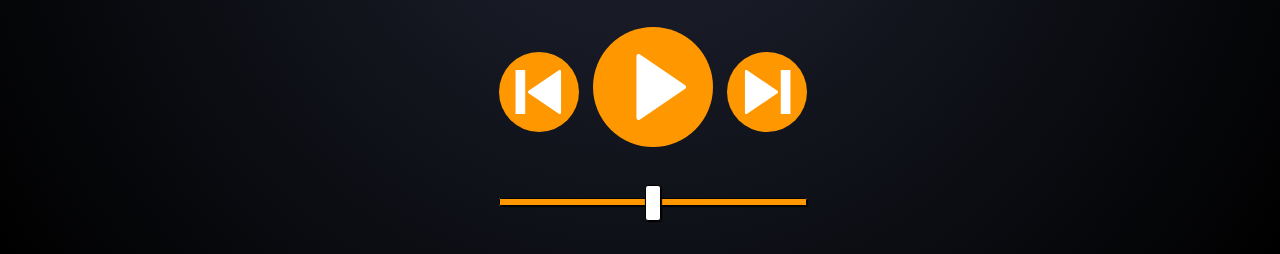
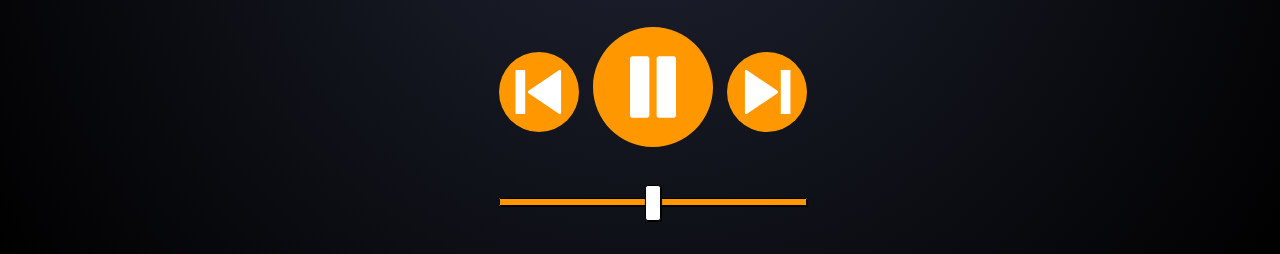
Before and after one commit to HDIOES/4pa-radio-front, a plain HTML site: page index.html in a window 1280 px wide. Both pictures are taken after a click on the button 653 px from the left and 695 px from the top of the page. Shown: the part 609-863 px from the top of the page. Drawn offline with nearby package versions, Linux system fonts and the light colour scheme.

Commit message:
added changing play to pause button

```diff
--- a/assets/css/main.css
+++ b/assets/css/main.css
@@ -54,6 +54,15 @@ body {
 
     background-image: url("/assets/svg/play-button.svg");
 }
+
+.control-pause-button{
+    background-image: url("/assets/svg/pause-button.svg");
+}
+
+.control-pause-button:hover{
+    background-image: url("/assets/svg/pause-button-alt.svg");
+}
+
 
 .control-play-button:hover {
     background-image: url("/assets/svg/play-button-alt.svg");
--- a/assets/js/main.js
+++ b/assets/js/main.js
@@ -10,8 +10,10 @@ var audio = new Audio('');
 $().ready(function () {
     $("#play-button").click(function () {
         if (audio.paused) {
+            $(this).attr("class", "control-icon-button control-pause-button");
             playAt(position);
         } else {
+            $(this).attr("class", "control-icon-button control-play-button");
             audio.pause();
         }
 
```
Also changed, not shown: index.html (+0 -1 lines), assets/svg/pause-button-alt.svg (added), assets/svg/pause-button.svg (added).
